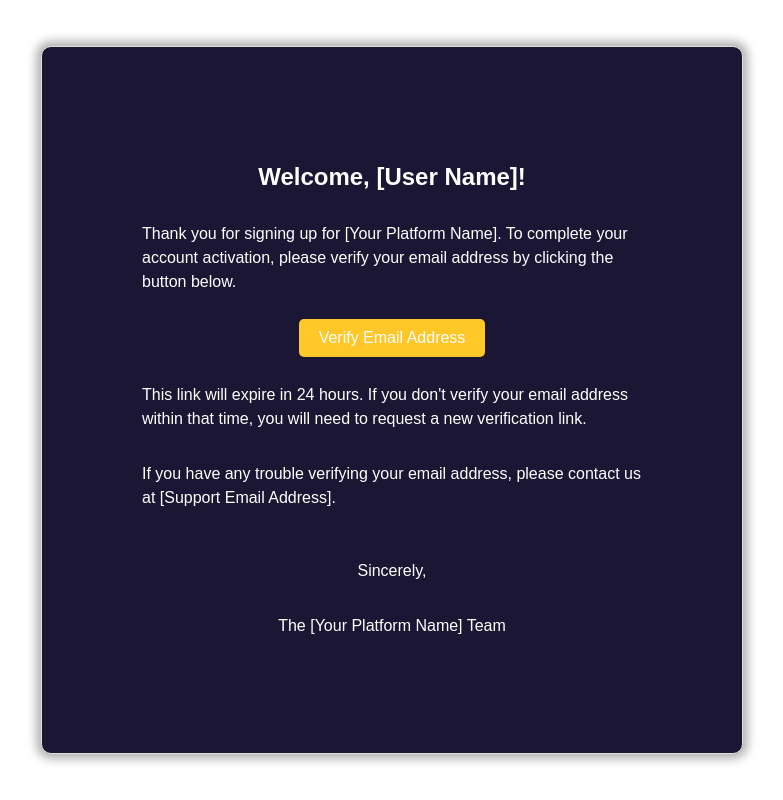
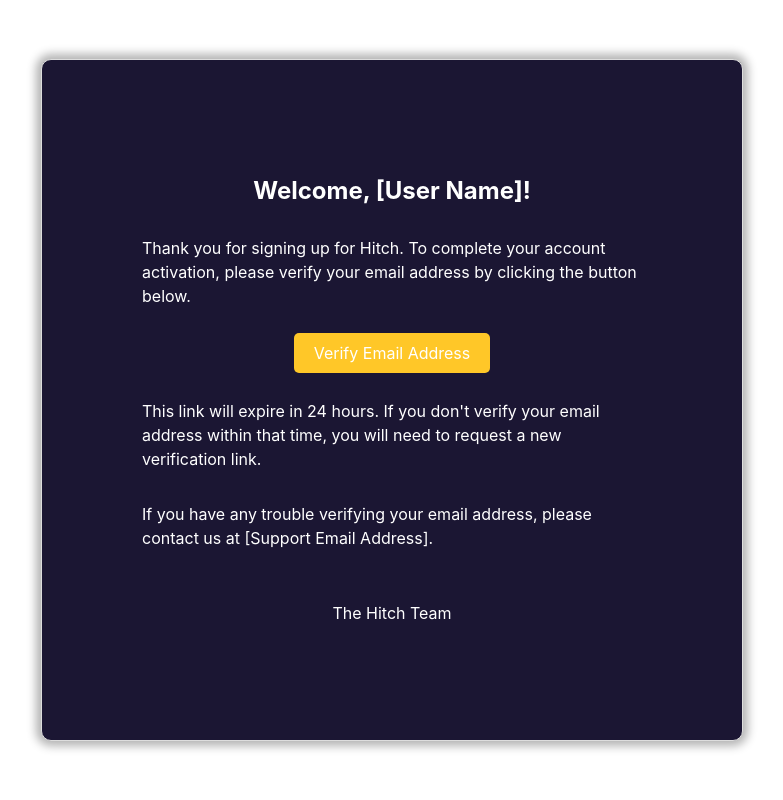
Before and after one commit to opencodeiiita/Hitch-Backend, a website: page src/emailTemplate/verification-svrks-boop.html in a window 1280 px wide. Shown: the whole page, without its empty margins (248-1031 px from the left). Drawn offline with Linux system fonts and the light colour scheme.

Commit message:
#6 updated template of email

```diff
--- a/src/emailTemplate/verification-svrks-boop.html
+++ b/src/emailTemplate/verification-svrks-boop.html
@@ -7,22 +7,24 @@
   <style>
     body {
       height: 100vh;
-      font-family: sans-serif;
+      font-family: Inter, sans-serif;
       margin: 0;
       padding: 0;
       color: #444;
       background-color: #FFFFFF;
       display: flex;
+      justify-content: center;
+      align-items: center;
+      align-content: center;
     }
 
     .container {
-        display: flex;
-        flex-direction: column;
-        align-content: center;
-        align-items: center;
+      display: flex;
+      flex-direction: column;
+      align-items: center;
       width: 500px;
       height: auto;
-      margin: auto;
+      margin: 10px;
       padding: 100px;
       background-color: #1B1633;
       border: 1px solid #ddd;
@@ -66,13 +68,12 @@
 <body>
   <div class="container">
     <h1>Welcome, [User Name]!</h1>
-    <p>Thank you for signing up for [Your Platform Name]. To complete your account activation, please verify your email address by clicking the button below.</p>
+    <p>Thank you for signing up for Hitch. To complete your account activation, please verify your email address by clicking the button below.</p>
     <a href="[Verification Link]" class="verify-button">Verify Email Address</a>
     <p>This link will expire in 24 hours. If you don't verify your email address within that time, you will need to request a new verification link.</p>
     <p>If you have any trouble verifying your email address, please contact us at [Support Email Address].</p>
     <br>
-    <p>Sincerely,</p>
-    <p>The [Your Platform Name] Team</p>
+    <p>The Hitch Team</p>
   </div>
 </body>
 </html>
```
